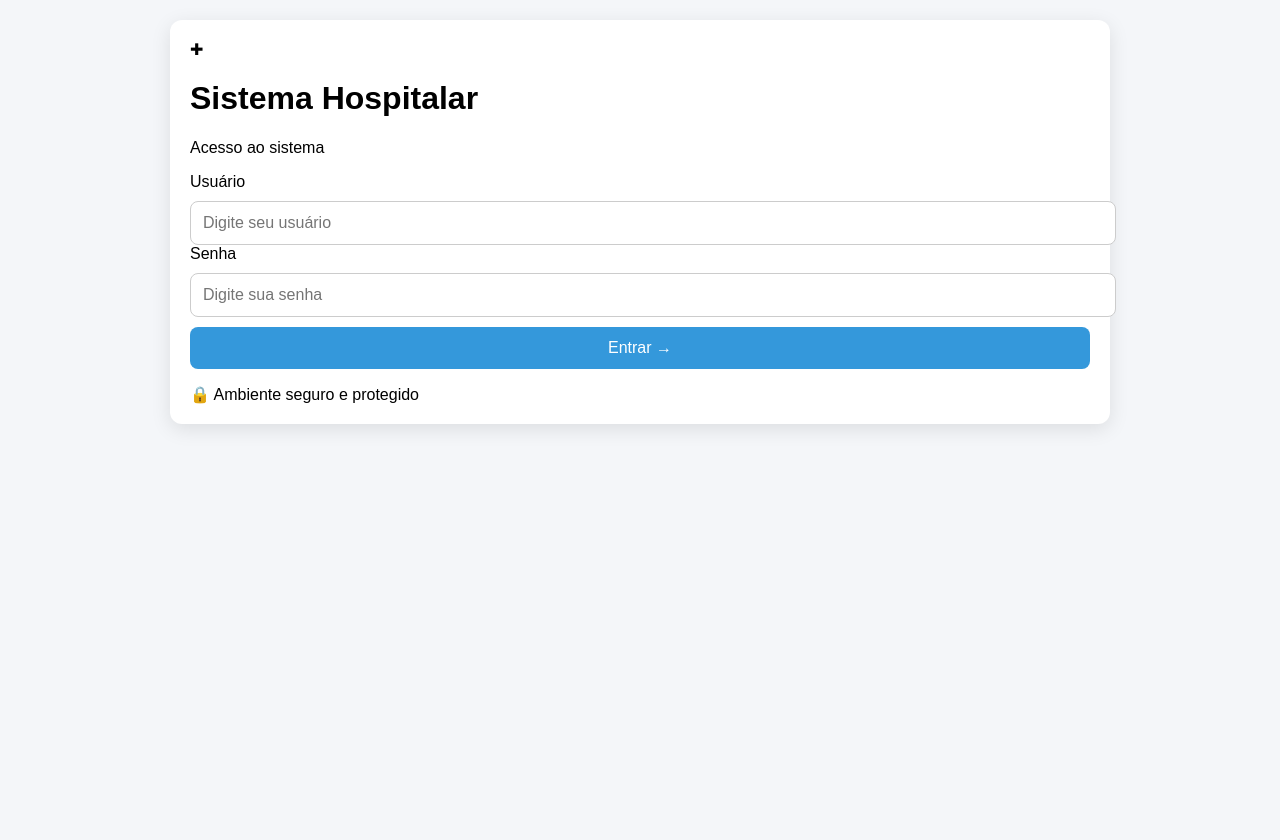
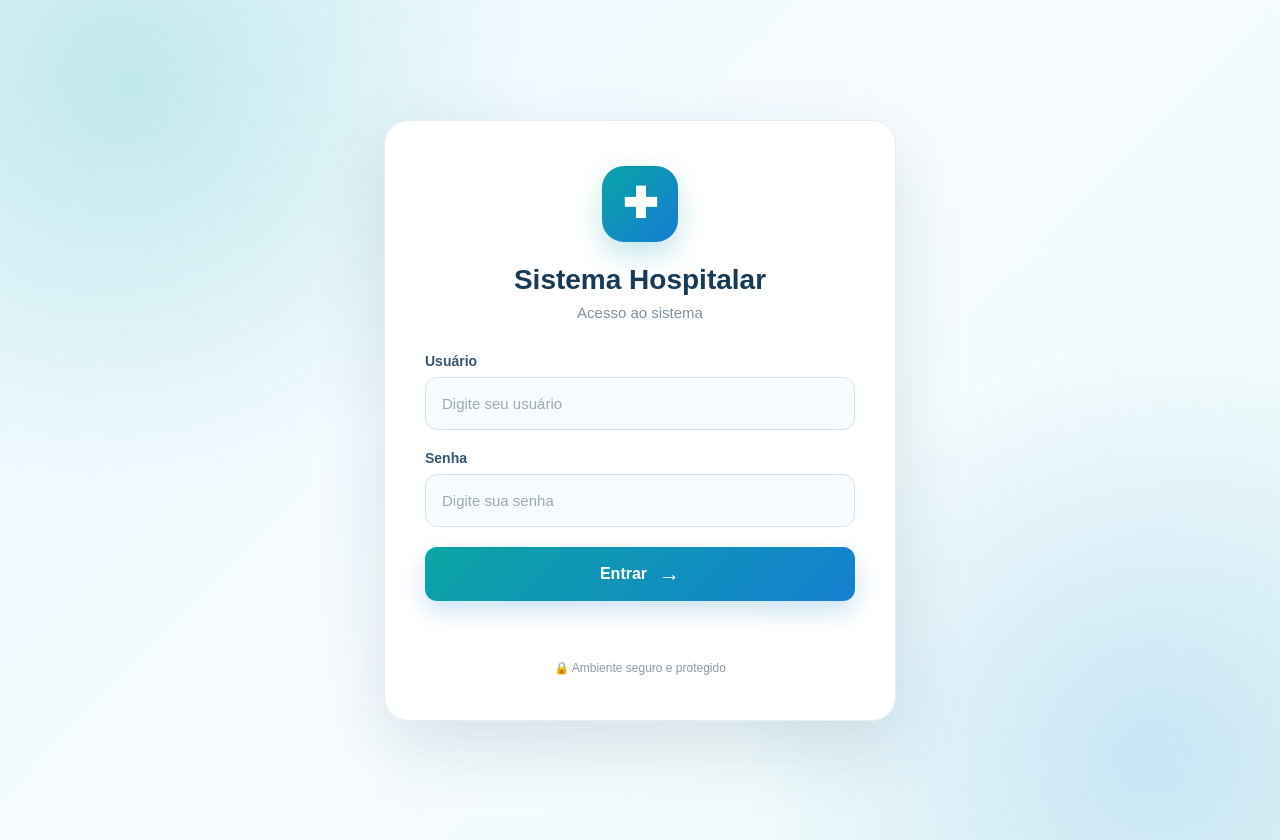
Before and after one commit to janainapaiva7/projeto-sentinela, a website: page frontend/index.html in a window 1280 px wide. Before the commit the page ends 800 px from the top, so only its background shows below. Drawn offline with Linux system fonts and the light colour scheme; files that its build step writes are made by us from their sources.

Commit message:
Update style.css

```diff
--- a/frontend/css/style.css
+++ b/frontend/css/style.css
@@ -1,72 +1,405 @@
-body{
-  font-family: Arial;
-  background:#f4f6f9;
-  margin:0;
+/* =========================================================
+   ESTILOS GERAIS
+   ========================================================= */
+
+body {
+    font-family: Arial;
+    background: #f4f6f9;
+    margin: 0;
 }
 
-.container{
-  width:90%;
-  max-width:900px;
-  margin:20px auto;
-  background:white;
-  padding:20px;
-  border-radius:12px;
-  box-shadow:0 5px 20px rgba(0,0,0,0.1);
+.container {
+    width: 90%;
+    max-width: 900px;
+    margin: 20px auto;
+    background: white;
+    padding: 20px;
+    border-radius: 12px;
+    box-shadow: 0 5px 20px rgba(0, 0, 0, 0.1);
 }
 
 input,
 select,
 textarea,
-button{
-  width:100%;
-  padding:12px;
-  margin-top:10px;
-  border-radius:8px;
-  border:1px solid #ccc;
-  font-size:16px;
+button {
+    width: 100%;
+    padding: 12px;
+    margin-top: 10px;
+    border-radius: 8px;
+    border: 1px solid #ccc;
+    font-size: 16px;
 }
 
-textarea{
-  min-height:100px;
-  resize:none;
+textarea {
+    min-height: 100px;
+    resize: none;
 }
 
-button{
-  background:#3498db;
-  color:white;
-  border:none;
-  cursor:pointer;
+button {
+    background: #3498db;
+    color: white;
+    border: none;
+    cursor: pointer;
 }
 
-button:hover{
-  background:#2980b9;
+button:hover {
+    background: #2980b9;
 }
 
-.card{
-  border:1px solid #ddd;
-  padding:15px;
-  margin:15px 0;
-  border-radius:10px;
-  background:white;
-  box-shadow:0 2px 8px rgba(0,0,0,0.08);
+.card {
+    border: 1px solid #ddd;
+    padding: 15px;
+    margin: 15px 0;
+    border-radius: 10px;
+    background: white;
+    box-shadow: 0 2px 8px rgba(0, 0, 0, 0.08);
 }
 
-.verde{
-  background:#2ecc71;
-  color:white;
-  padding:5px 10px;
-  border-radius:6px;
+.verde {
+    background: #2ecc71;
+    color: white;
+    padding: 5px 10px;
+    border-radius: 6px;
 }
 
-.amarelo{
-  background:#f1c40f;
-  padding:5px 10px;
-  border-radius:6px;
+.amarelo {
+    background: #f1c40f;
+    padding: 5px 10px;
+    border-radius: 6px;
 }
 
-.vermelho{
-  background:#e74c3c;
-  color:white;
-  padding:5px 10px;
-  border-radius:6px;
+.vermelho {
+    background: #e74c3c;
+    color: white;
+    padding: 5px 10px;
+    border-radius: 6px;
 }
+
+
+/* =========================================================
+   TELA DE LOGIN
+   ========================================================= */
+
+.login-page {
+    min-height: 100vh;
+
+    display: flex;
+    align-items: center;
+    justify-content: center;
+
+    padding: 20px;
+
+    font-family:
+        Arial,
+        Helvetica,
+        sans-serif;
+
+    background:
+        radial-gradient(
+            circle at 10% 10%,
+            rgba(14, 165, 164, 0.20),
+            transparent 30%
+        ),
+        radial-gradient(
+            circle at 90% 90%,
+            rgba(30, 136, 229, 0.18),
+            transparent 30%
+        ),
+        linear-gradient(
+            135deg,
+            #eaf8ff,
+            #f8fcff,
+            #eafaf7
+        );
+}
+
+
+/* CARTÃO DO LOGIN */
+
+.login-container {
+    width: 100%;
+    max-width: 430px;
+
+    margin: 0;
+
+    padding: 45px 40px;
+
+    background: rgba(255, 255, 255, 0.96);
+
+    border-radius: 24px;
+
+    border: 1px solid #e5eef3;
+
+    box-shadow:
+        0 25px 70px rgba(25, 75, 100, 0.15);
+
+    text-align: center;
+
+    animation: aparecer 0.5s ease;
+}
+
+
+/* LOGO */
+
+.login-container .logo {
+    width: 76px;
+    height: 76px;
+
+    margin: 0 auto 22px;
+
+    display: flex;
+    align-items: center;
+    justify-content: center;
+
+    border-radius: 22px;
+
+    background:
+        linear-gradient(
+            135deg,
+            #08a6a6,
+            #167bd4
+        );
+
+    color: white;
+
+    font-size: 42px;
+    font-weight: bold;
+
+    box-shadow:
+        0 12px 28px rgba(14, 150, 170, 0.25);
+}
+
+
+/* TÍTULO */
+
+.login-container h1 {
+    color: #173b56;
+
+    font-size: 28px;
+
+    margin: 0 0 8px;
+}
+
+
+/* SUBTÍTULO */
+
+.login-container .subtitle {
+    color: #7d909e;
+
+    font-size: 15px;
+
+    margin: 0 0 32px;
+}
+
+
+/* CAMPOS */
+
+.login-container .input-box {
+    text-align: left;
+
+    margin-bottom: 20px;
+}
+
+.login-container .input-box label {
+    display: block;
+
+    margin-bottom: 8px;
+
+    color: #36566d;
+
+    font-size: 14px;
+
+    font-weight: bold;
+}
+
+.login-container .input-box input {
+    width: 100%;
+
+    height: 53px;
+
+    padding: 0 16px;
+
+    margin-top: 0;
+
+    border: 1px solid #d5e1e8;
+
+    border-radius: 12px;
+
+    outline: none;
+
+    background: #f8fbfd;
+
+    color: #173b56;
+
+    font-size: 15px;
+
+    transition: 0.2s;
+
+    box-sizing: border-box;
+}
+
+.login-container .input-box input::placeholder {
+    color: #9aabb7;
+}
+
+.login-container .input-box input:focus {
+    background: white;
+
+    border-color: #0da5a4;
+
+    box-shadow:
+        0 0 0 4px
+        rgba(13, 165, 164, 0.12);
+}
+
+
+/* BOTÃO DO LOGIN */
+
+.login-container button {
+    width: 100%;
+
+    height: 54px;
+
+    margin-top: 4px;
+
+    padding: 0;
+
+    border: none;
+
+    border-radius: 12px;
+
+    background:
+        linear-gradient(
+            135deg,
+            #0ba5a4,
+            #147fd0
+        );
+
+    color: white;
+
+    font-size: 16px;
+
+    font-weight: bold;
+
+    cursor: pointer;
+
+    display: flex;
+
+    align-items: center;
+    justify-content: center;
+
+    gap: 12px;
+
+    box-shadow:
+        0 10px 24px
+        rgba(20, 127, 208, 0.22);
+
+    transition:
+        transform 0.2s ease,
+        box-shadow 0.2s ease,
+        filter 0.2s ease;
+}
+
+.login-container button:hover {
+    transform: translateY(-2px);
+
+    filter: brightness(1.05);
+
+    box-shadow:
+        0 15px 30px
+        rgba(20, 127, 208, 0.28);
+}
+
+.login-container button:active {
+    transform: translateY(0);
+}
+
+
+/* SETA */
+
+.login-container .arrow {
+    font-size: 21px;
+
+    transition: 0.2s;
+}
+
+.login-container button:hover .arrow {
+    transform: translateX(5px);
+}
+
+
+/* MENSAGEM DE ERRO */
+
+#erro {
+    min-height: 20px;
+
+    margin-top: 15px;
+
+    color: #dc3545;
+
+    font-size: 14px;
+
+    font-weight: bold;
+}
+
+
+/* SEGURANÇA */
+
+.login-container .security {
+    margin-top: 25px;
+
+    color: #8b9ba7;
+
+    font-size: 12px;
+}
+
+
+/* ANIMAÇÃO */
+
+@keyframes aparecer {
+
+    from {
+        opacity: 0;
+
+        transform:
+            translateY(20px);
+    }
+
+    to {
+        opacity: 1;
+
+        transform:
+            translateY(0);
+    }
+
+}
+
+
+/* =========================================================
+   RESPONSIVIDADE DO LOGIN
+   ========================================================= */
+
+@media (max-width: 480px) {
+
+    .login-page {
+        padding: 15px;
+    }
+
+    .login-container {
+        padding: 35px 25px;
+
+        border-radius: 20px;
+    }
+
+    .login-container .logo {
+        width: 65px;
+        height: 65px;
+
+        font-size: 36px;
+    }
+
+    .login-container h1 {
+        font-size: 24px;
+    }
+
+}
```
